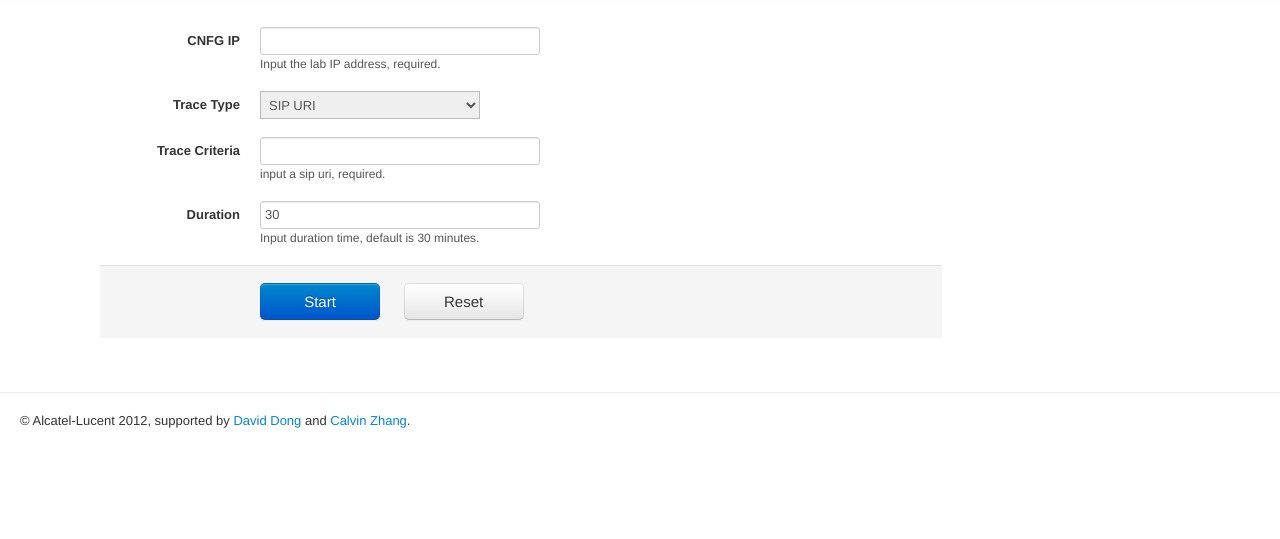
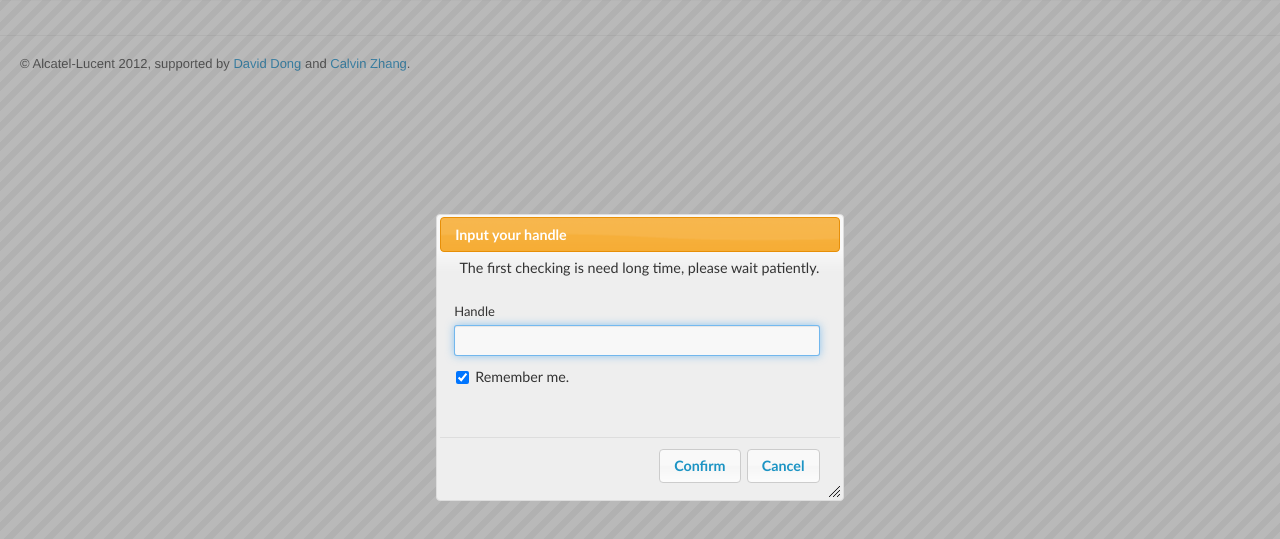
Before and after one commit to sanpingz/cgi-tools, a plain HTML site: page calltrace/index.html in a window 1280 px wide. Shown: the part 43-582 px from the top of the page. Drawn offline with Linux system fonts and the light colour scheme.

Commit message:
the fisrt stable verion fixed

```diff
--- a/calltrace/index.html
+++ b/calltrace/index.html
@@ -66,7 +66,7 @@
     </div>
 </div>
 <script type="text/javascript">
-    //start_call.check();
+    start_call.check();
 </script>
 <div class="navbar navbar-fixed-top">
     <div class="navbar-inner">
@@ -100,7 +100,7 @@
     </div>
 </div>
 
-<div class="container-fluid" id="main-tab" style="display: block;">
+<div class="container-fluid" id="main-tab" style="display: none;">
     <div class="row-fluid">
         <div class="span9">
             <form class="form-horizontal" id="start_form">
```
